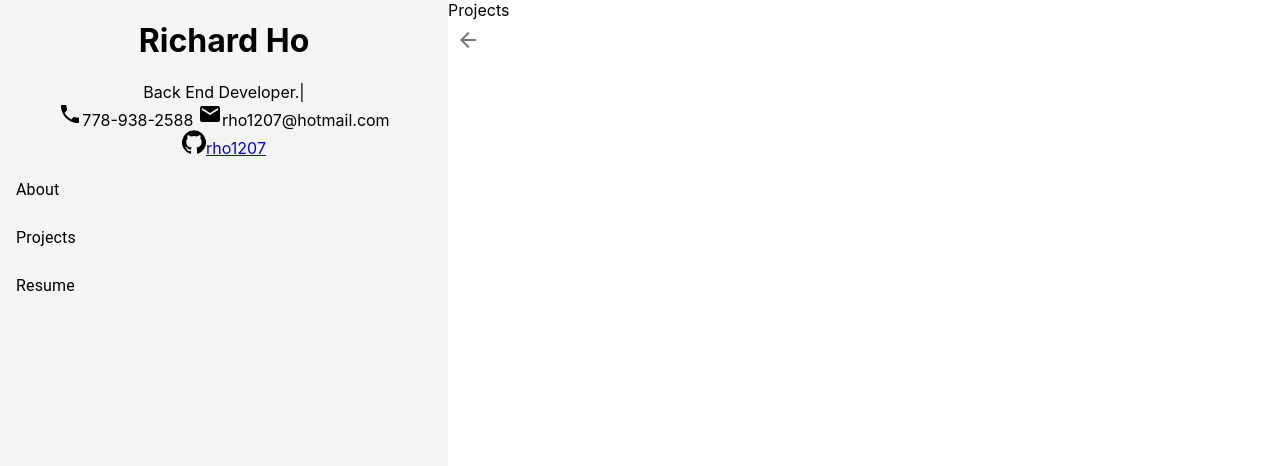
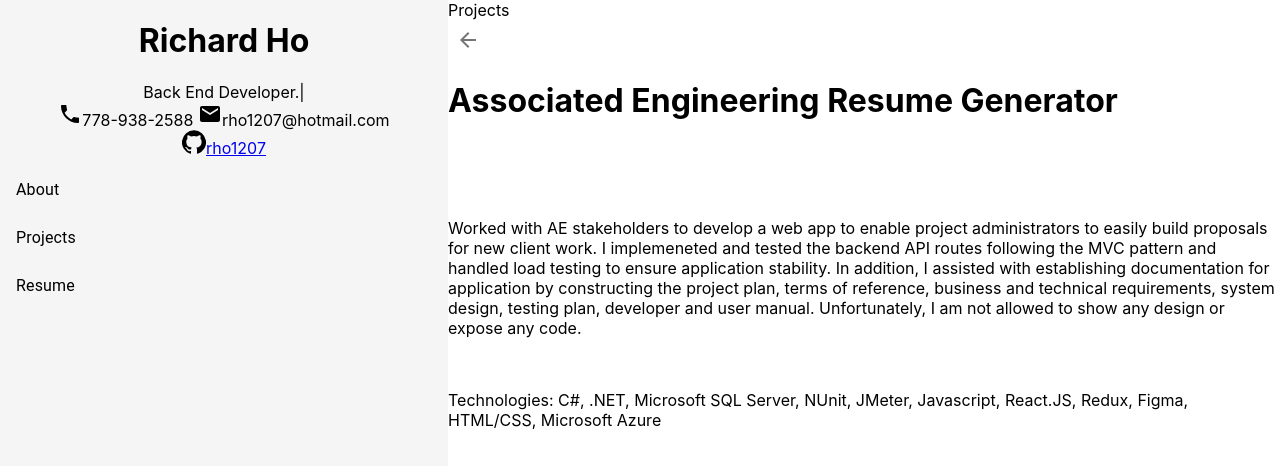
Before and after one commit to rho1207/portfolio, a React (Create React App) app: page / in a window 1280 px wide. Both pictures are taken after a click on the button 864 px from the left and 118 px from the top of the page. Shown: the top 466 px of the page. Built offline with nearby package versions, Linux system fonts and the light colour scheme.

Commit message:
added project information

```diff
--- a/src/components/contentContainer/PageContent/ProjectCard.js
+++ b/src/components/contentContainer/PageContent/ProjectCard.js
@@ -3,13 +3,30 @@ import IconButton from '@mui/material/IconButton';
 import { ArrowBack } from "@material-ui/icons";
 
 function ProjectCard(props) {
+
+    const createDemoLink = () => {
+        if (props.link !== "") return <a href={props.link}>Demo</a>;
+        else return;
+    }
+
+    const createGithubLink = () => {
+        if (props.link !== "") return <a href={props.github}>Github</a>;
+        else return;
+    }
+
     return <div>
         <IconButton onClick={() => { props.back() }}>
             <ArrowBack></ArrowBack>
         </IconButton>
-
-
-
+        <h1>{props.title}</h1>
+        <br></br>
+        {createDemoLink()}
+        <br></br>
+        {createGithubLink()}
+        <br></br>
+        <p>{props.desc}</p>
+        <br></br>
+        <p>Technologies: {props.tech}</p>
     </div>;
 }
 
--- a/src/components/contentContainer/PageContent/ProjectPage.js
+++ b/src/components/contentContainer/PageContent/ProjectPage.js
@@ -1,5 +1,4 @@
 import { React, useState } from 'react';
-import { List, ListItemButton, ListItemText } from '@mui/material'
 import ProjectCard from './ProjectCard';
 import * as sc from './ProjectPage.styles'
 
@@ -14,19 +13,55 @@ function ProjectPage() {
     const paneSelector = () => {
         switch (projectSelected) {
             case "portfolio":
-                return <ProjectCard back={backButton}></ProjectCard>;
+                return <ProjectCard back={backButton} title="Portfolio Website" link="" github="https://github.com/rho1207/portfolio"
+                    desc="Designed and developed my personal website to showcase projects."
+                    tech="React.JS, HTML/CSS">
+                </ProjectCard>;
             case "aeresgen":
-                return <ProjectCard back={backButton}></ProjectCard>;
+                return <ProjectCard back={backButton} title="Associated Engineering Resume Generator" github="" link=""
+                    desc="Worked with AE stakeholders to develop a web app to enable project administrators to easily build proposals for new client work.
+                    I implemeneted and tested the backend API routes following the MVC pattern and handled load testing to ensure application stability.
+                    In addition, I assisted with establishing documentation for application by constructing the project plan,
+                    terms of reference, business and technical requirements, system design, testing plan, developer and user manual.
+                    Unfortunately, I am not allowed to show any design or expose any code."
+                    tech="C#, .NET, Microsoft SQL Server, NUnit, JMeter, Javascript, React.JS, Redux, Figma, HTML/CSS, Microsoft Azure">
+                </ProjectCard>;
             case "trippo":
-                return <ProjectCard back={backButton}></ProjectCard>;
+                return <ProjectCard back={backButton} title="Trippo" link="https://trippoapp.herokuapp.com/" github="https://github.com/rho1207/Trippo"
+                    desc="Developed a web application allowing end users to easily create travel itineraries and get suggestions based on user preferences.
+                    I was responsible for creating and testing the backend API routes, as well as implementing the home page and the forms used within the application.
+                    In addition, I ensured data integrity throughout the application with
+                    form validation for user inputs in the front-end connected to Mongoose schemas for server-side validation."
+                    tech="Typescript, React.JS, Redux (Redux Tool Kit), HTML/CSS, Figma, Node.JS, Express, MongoDB, Heroku">
+                </ProjectCard>;
             case "courses":
-                return <ProjectCard back={backButton}></ProjectCard>;
+                return <ProjectCard back={backButton} title="UBC Course Data Visualization" link="" github=""
+                    desc="An application that parses 13,000 data entries of UBC buildings, rooms, and courses
+                    and allows users to query for data about the campus. I implemented a JSON parser for queries that searched for the request data.
+                    Unfortunately, I am not allowed to show any design or expose any code."
+                    tech="Typescript, HTML/CSS, Mocha, Node.JS ">
+                </ProjectCard>;
             case "vet":
-                return <ProjectCard back={backButton}></ProjectCard>;
+                return <ProjectCard back={backButton} title="Veterinarian Database Project" link="" github="https://github.com/hobbeskocha/304-M4/tree/master/CPSC304-M4"
+                    desc="Developed a scalable full stack application modeling zoo staff and animals in a team of three. I
+                    created efficient SQL queries to populate the UI with essential information for staff such as health records for animals
+                    (general traits, vaccinations, examinations, dietary restrictions) and pages containing information about which staff members are assigned to work with each animal.
+                    I also helped create the GUI using Java Swing and JavaFX.
+                    "
+                    tech="Java, JDBC">
+                </ProjectCard>;
             case "tft":
-                return <ProjectCard back={backButton}></ProjectCard>;
+                return <ProjectCard back={backButton} title="Teamfight Tactics Queries" link="" github=""
+                    desc="Created a natural language processor that answers queries to the game Teamfight Tactics"
+                    tech="Prolog">
+                </ProjectCard>;
             case "snake":
-                return <ProjectCard back={backButton}></ProjectCard>;
+                return <ProjectCard back={backButton} title="Snake Game" link="" github="https://github.com/rho1207/Snake-Haskell"
+                    desc="Created the classic snake game using Haskell displayed on a GUI using Gloss with single-player and
+                    multiplayer options and different difficulties and developed a bot that picks the best directions to move
+                    to eat food and increase score based on its current location, which can also be played against in multiplayer mode"
+                    tech="Haskell, Gloss">
+                </ProjectCard>;
             default:
                 return <sc.list dense>
                     <sc.listButton alignItems="flex-start" onClick={() => { setProject("portfolio") }}>
@@ -39,7 +74,7 @@ function ProjectPage() {
                     </sc.listButton>
                     <sc.listButton alignItems="flex-start" onClick={() => { setProject("trippo") }}>
                         <sc.buttonYear>2021</sc.buttonYear>
-                        <sc.buttonTitle primary="Trippo" secondary="Web application to help users create and manage travel itineraries"></sc.buttonTitle>
+                        <sc.buttonTitle primary="Trippo" secondary="Web application to help users create and manage travel itineraries and receive personalized suggestions"></sc.buttonTitle>
                     </sc.listButton>
                     <sc.listButton alignItems="flex-start" onClick={() => { setProject("courses") }}>
                         <sc.buttonYear>2021</sc.buttonYear>
@@ -51,7 +86,7 @@ function ProjectPage() {
                     </sc.listButton>
                     <sc.listButton alignItems="flex-start" onClick={() => { setProject("tft") }}>
                         <sc.buttonYear>2019</sc.buttonYear>
-                        <sc.buttonTitle primary="TFT Queries" secondary=""></sc.buttonTitle>
+                        <sc.buttonTitle primary="TFT Queries" secondary="A NLP that answers queries for information regarding the game Teamfight Tactics"></sc.buttonTitle>
                     </sc.listButton>
                     <sc.listButton alignItems="flex-start" onClick={() => { setProject("snake") }}>
                         <sc.buttonYear>2019</sc.buttonYear>
```
